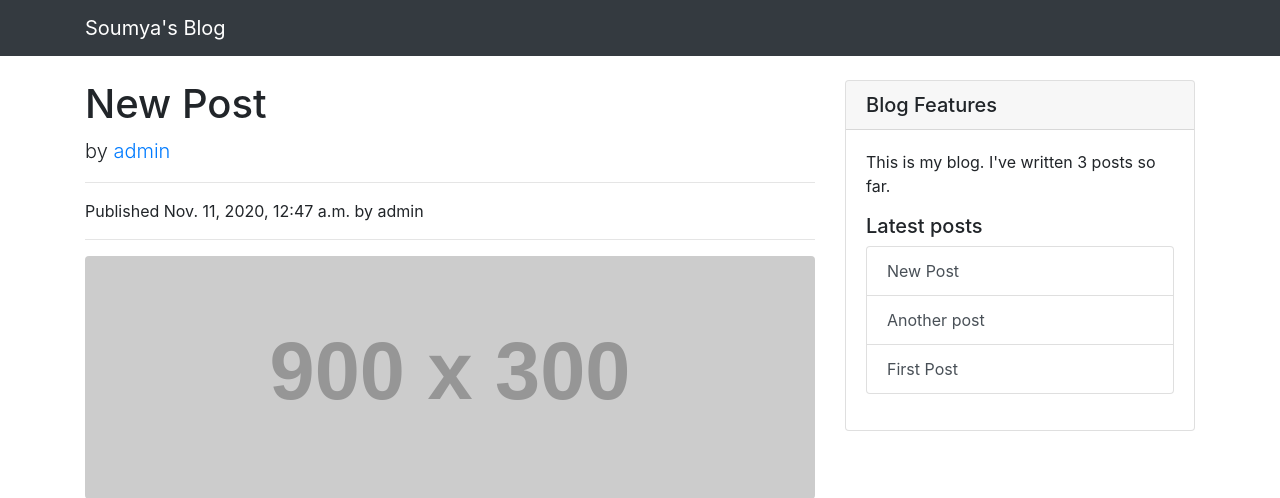
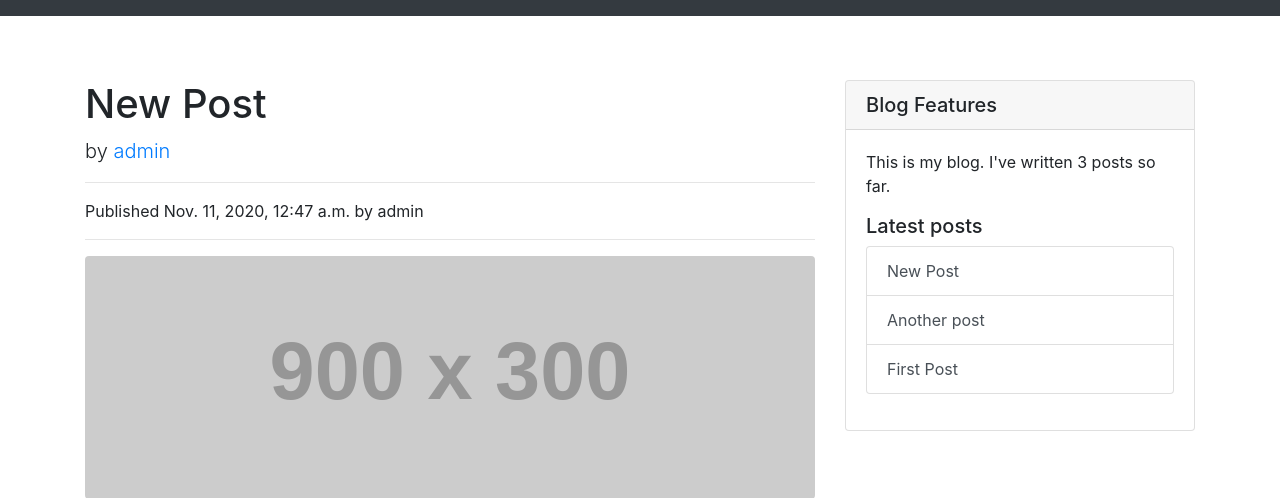
Before and after one commit to soumyar27/mysite, a Django app: a page that uses blog/templates/blog/navigation.html in a window 1280 px wide. Shown: the top 498 px of the page. Run offline with Django 3.2, Linux system fonts and the light colour scheme; data comes from the database, SQL or seed files in the repository; grey boxes labelled with a size stand in for pictures from a placeholder-image service; some libraries are stand-ins or nearby versions.

Commit message:
changes made to template

```diff
--- a/blog/templates/blog/navigation.html
+++ b/blog/templates/blog/navigation.html
@@ -1,7 +1,7 @@
 <!-- Navigation -->
 <nav class="navbar navbar-expand-lg navbar-dark bg-dark fixed-top">
     <div class="container">
-        <a class="navbar-brand" href="/">Soumya's Blog</a>
+        <!--<a class="navbar-brand" href="/">Soumya's Blog</a>-->
         <button class="navbar-toggler" type="button" data-toggle="collapse" data-target="#navbarResponsive" aria-controls="navbarResponsive" aria-expanded="false" aria-label="Toggle navigation">
         <span class="navbar-toggler-icon"></span>
         </button>
```
